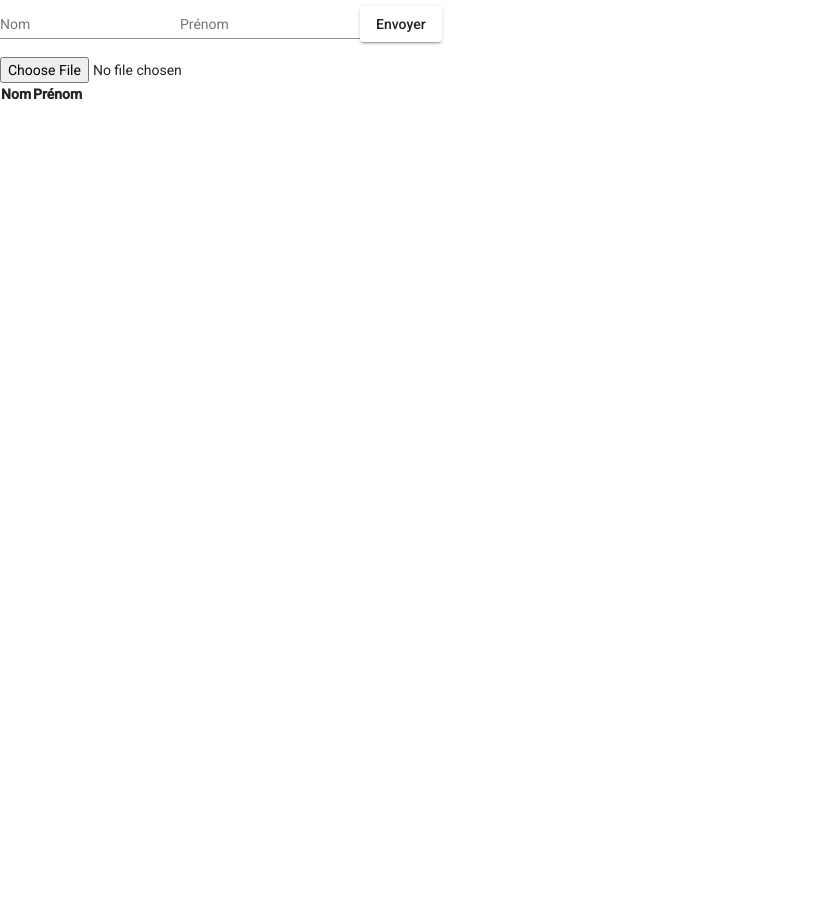
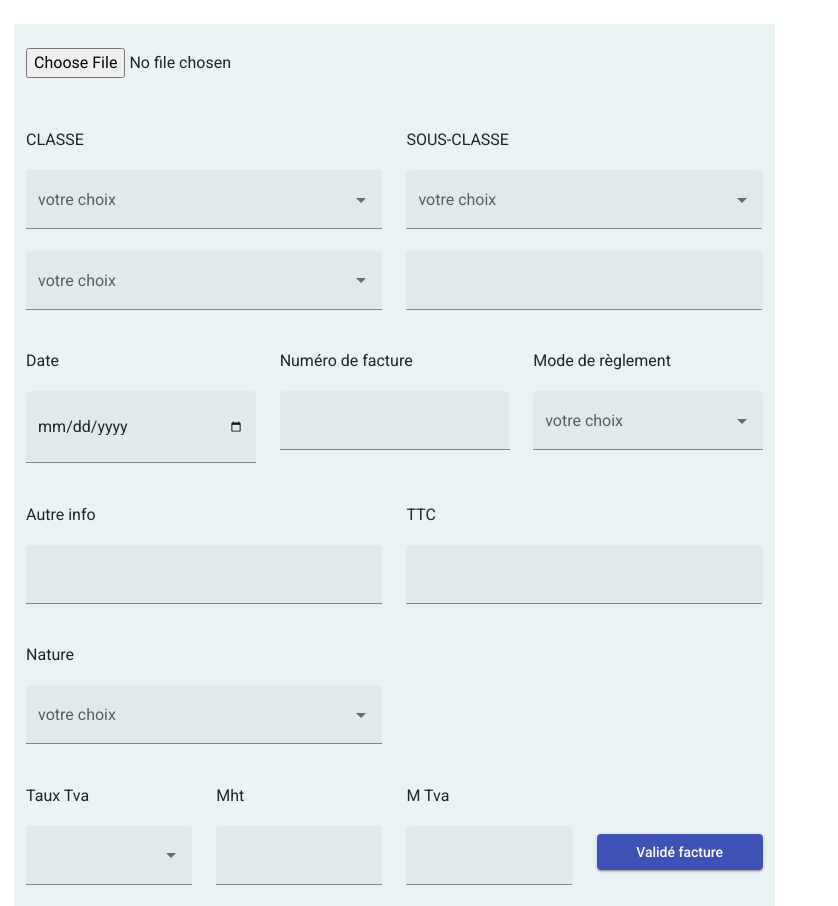
Before and after one commit to tounaf/compta-hery, an Angular app: page / in a window 1280 px wide. Shown: the whole page, without its empty margins (0-838 px from the left). Before the commit the page ends 800 px from the top, so only its background shows below. Built offline with nearby package versions, Linux system fonts and the light colour scheme.

Commit message:
interface

```diff
--- a/src/app/app.module.ts
+++ b/src/app/app.module.ts
@@ -9,6 +9,7 @@ import { MatButtonModule } from "@angular/material/button";
 import { FormsModule, ReactiveFormsModule } from '@angular/forms';
 import { ComptaComponent } from './compta/compta.component';
 import { LoginComponent } from './login/login.component';
+import { MatSelectModule } from '@angular/material/select';
 
 @NgModule({
   declarations: [
@@ -24,6 +25,7 @@ import { LoginComponent } from './login/login.component';
     MatButtonModule,
     FormsModule,
     ReactiveFormsModule,
+    MatSelectModule,
 
   ],
   providers: [],
--- a/src/app/compta/compta.component.html
+++ b/src/app/compta/compta.component.html
@@ -1,44 +1,166 @@
-<!-- Formulaire de saisie -->
-<div class="form-container" fxFlex="50">
-    <form [formGroup]="form">
-      <mat-form-field>
-        <input matInput placeholder="Nom" formControlName="nom">
-      </mat-form-field>
+<!DOCTYPE html>
+<html lang="en">
+<head>
+    <meta charset="UTF-8">
+    <meta http-equiv="X-UA-Compatible" content="IE=edge">
+    <meta name="viewport" content="width=device-width, initial-scale=1.0">
+    <title>Document</title>
+</head>
+<body>
+    <div class="row mt-4">
+        <div class="col-md-7" style="background-color: rgb(234, 243, 243); margin-left: 2%;">
+            <!-- Formulaire de saisie -->
+            <div class="form-container mt-4" fxFlex="50">
+                <form [formGroup]="form">
 
-      <mat-form-field>
-        <input matInput placeholder="Prénom" formControlName="prenom">
-      </mat-form-field>
+                    <!-- Fenêtre d'affichage d'image -->
+                    <div class="image-container" fxFlex="50">
+                        <input placeholder="image" type="file" (change)="displayImage($event)" />
+                        <img alt="myimage" [src]="imageSrc" *ngIf="imageSrc" />
+                    </div>
 
-      <!-- Autres champs -->
+                    <div class="row">
+                        <div class="col-md-6 mt-5">
+                            <h3>CLASSE</h3>
+                            <mat-form-field appearance="fill" style="width: 100%;">
+                                <mat-label>votre choix</mat-label>
+                                <mat-select>
+                                    <span *ngFor="let classe of listeClass, let j = index">
+                                    <mat-option>{{classe.value}}</mat-option>
+                                    </span>
+                                </mat-select>
+                            </mat-form-field>
+                        </div>
+                        <div class="col-md-6 mt-5">
+                            <h3>SOUS-CLASSE</h3>
+                            <mat-form-field appearance="fill" style="width: 100%;">
+                                <mat-label>votre choix</mat-label>
+                                <mat-select>
+                                    <span *ngFor="let sous_classe of listeSousClass, let j = index">
+                                    <mat-option>{{sous_classe.value}}</mat-option>
+                                    </span>
+                                </mat-select>
+                            </mat-form-field>
+                        </div>
+                    </div>
 
-      <button mat-raised-button (click)="submitForm()">Envoyer</button>
-    </form>
-  </div>
+                    <div class="row">
+                        <div class="col-md-6">
+                            <mat-form-field appearance="fill" style="width: 100%;">
+                                <mat-label>votre choix</mat-label>
+                                <mat-select>
+                                    <span *ngFor="let choix1 of listeChoix1, let j = index">
+                                    <mat-option>{{choix1.value}}</mat-option>
+                                    </span>
+                                </mat-select>
+                            </mat-form-field>
+                        </div>
+                        <div class="col-md-6">
+                            <mat-form-field appearance="fill" style="width: 100%;">
+                               <input matInput type="text">
+                            </mat-form-field>
+                        </div>
+                    </div>
 
-  <!-- Fenêtre d'affichage d'image -->
-  <div class="image-container" fxFlex="50">
-    <input placeholder="image" type="file" (change)="displayImage($event)" />
-    <img alt="myimage" [src]="imageSrc" *ngIf="imageSrc" />
-  </div>
+                    <!-- ======================================================================= -->
+                    <div class="row mt-3">
+                        <div class="col-md-4">
+                            <h3>Date</h3>
+                            <mat-form-field appearance="fill" style="width: 100%;">
+                               <input matInput type="date">
+                            </mat-form-field>
+                        </div>
+                        <div class="col-md-4">
+                            <h3>Numéro de facture</h3>
+                            <mat-form-field appearance="fill" style="width: 100%;">
+                               <input matInput type="text">
+                            </mat-form-field>
+                        </div>
+                        <div class="col-md-4">
+                            <h3>Mode de règlement</h3>
+                            <mat-form-field appearance="fill" style="width: 100%;">
+                                <mat-label>votre choix</mat-label>
+                                <mat-select>
+                                    <span *ngFor="let lgt of listeModeReglement, let j = index">
+                                    <mat-option>{{lgt.value}}</mat-option>
+                                    </span>
+                                </mat-select>
+                            </mat-form-field>
+                        </div>
+                    </div>
 
-  <!-- Tableau de résultats -->
-  <div class="results-container" fxFlex="25">
-    <table>
-      <thead>
-        <tr>
-          <th>Nom</th>
-          <th>Prénom</th>
-          <!-- Autres colonnes -->
-        </tr>
-      </thead>
-      <tbody>
-        <tr *ngFor="let result of results">
-          <!-- @ts-ignore -->
-          <td>{{ result?.nom }}</td>
-          <!-- @ts-ignore -->
-          <td>{{ result?.prenom }}</td>
-          <!-- Autres colonnes -->
-        </tr>
-      </tbody>
-    </table>
-  </div>
+
+
+                    <!-- ======================================================================= -->
+                    <div class="row mt-3">
+                        <div class="col-md-6">
+                            <h3>Autre info</h3>
+                            <mat-form-field appearance="fill" style="width: 100%;">
+                               <input matInput type="text">
+                            </mat-form-field>
+                        </div>
+                        <div class="col-md-6">
+                            <h3>TTC</h3>
+                            <mat-form-field appearance="fill" style="width: 100%;">
+                               <input matInput type="text">
+                            </mat-form-field>
+                        </div>
+                    </div>
+
+
+                    <!-- ======================================================================= -->
+                    <div class="row mt-3">
+                        <div class="col-md-6">
+                            <h3>Nature</h3>
+                            <mat-form-field appearance="fill" style="width: 100%;">
+                                <mat-label>votre choix</mat-label>
+                                <mat-select>
+                                    <span>
+                                    <mat-option></mat-option>
+                                    </span>
+                                </mat-select>
+                            </mat-form-field>
+                        </div>
+                        <div class="col-md-6">
+                        </div>
+                    </div>
+
+
+                      <!-- ======================================================================= -->
+                      <div class="row mt-3">
+                        <div class="col-md-3">
+                            <h3>Taux Tva</h3>
+                            <mat-form-field  appearance="fill" style="width: 100%;">
+                                <mat-select>
+                                    <span *ngFor="let choix1 of listeChoix1, let a = index">
+                                    <mat-option>{{choix1.value}}</mat-option>
+                                    </span>
+                                </mat-select>
+                            </mat-form-field>
+                        </div>
+                        <div class="col-md-3">
+                            <h3>Mht</h3>
+                            <mat-form-field appearance="fill" style="width: 100%;">
+                               <input matInput type="text">
+                            </mat-form-field>
+                        </div>
+                        <div class="col-md-3">
+                            <h3>M Tva</h3>
+                            <mat-form-field appearance="fill" style="width: 100%;">
+                               <input matInput type="text">
+                            </mat-form-field>
+                        </div>
+                        <div class="col-md-3">
+                            <button mat-raised-button color="primary" style="width: 100%; margin-top: 52px;">Validé facture</button>
+                        </div>
+                    </div>
+
+                </form>
+            </div>
+
+        </div>
+
+    </div>
+
+</body>
+</html>
--- a/src/app/compta/compta.component.ts
+++ b/src/app/compta/compta.component.ts
@@ -1,5 +1,7 @@
 import { Component, OnInit } from '@angular/core';
-import { FormBuilder, FormGroup } from '@angular/forms';
+import { FormArray, FormBuilder, FormControl, FormGroup, Validators } from '@angular/forms';
+
+
 interface User {
   nom: string;
   prenom: string;
@@ -13,6 +15,11 @@ interface User {
 export class ComptaComponent implements OnInit {
   form: FormGroup;
   results: User[] = [];
+  listeClass: any[] = [];
+  listeSousClass: any[] = [];
+  listeChoix1: any[] = [];
+  listChoix2: any[] = [];
+  listeModeReglement: any[] = [];
   imageSrc: string = '';
   constructor(private formBuilder: FormBuilder) {
     this.form = new FormGroup({});
@@ -24,6 +31,113 @@ export class ComptaComponent implements OnInit {
       prenom: ['']
       // Autres champs
     });
+
+    this.listeClass = [
+      {
+        id: 0,
+        value: 'FACTURE',
+      },
+      {
+        id: 1,
+        value: 'BANQUE',
+      },
+      {
+        id: 2,
+        value: 'SOCIAL',
+      },
+      {
+        id: 3,
+        value: 'FISCAL',
+      },
+      {
+        id: 4,
+        value: 'OPERATIONS DIVERS',
+      },
+      {
+        id: 5,
+        value: 'AUTRE',
+      }
+    ]
+
+    this.listeSousClass = [
+      {
+        id: 0,
+        value: 'ACHATS',
+      },
+      {
+        id: 1,
+        value: 'VENTES',
+      },
+      {
+        id: 2,
+        value: 'PIEDS DE BANQUES',
+      },
+      {
+        id: 3,
+        value: 'AUTRES',
+      }
+    ]
+
+    this.listeChoix1 = [
+      {
+        id: 0,
+        value: 'CLIENT 20%',
+      },
+      {
+        id: 1,
+        value: 'CLIENT 10%',
+      },
+      {
+        id: 2,
+        value: 'CLIENT 5.5%',
+      }
+    ]
+
+    this.listChoix2 = [
+      {
+        id: 0,
+        value: '0DIVER',
+      },
+      {
+        id: 1,
+        value: '0CARBU',
+      },
+      {
+        id: 2,
+        value: '0POSTE',
+      },
+      {
+        id: 3,
+        value: '0ORANG',
+      },
+      {
+        id: 4,
+        value: '0BOUYG',
+      },
+      {
+        id: 5,
+        value: '0CABIN',
+      }
+    ]
+
+    this.listeModeReglement = [
+      {
+        id: 0,
+        value: 'CHEQUES',
+      },
+      {
+        id: 1,
+        value: 'VIREMENT',
+      },
+      {
+        id: 2,
+        value: 'PRELEVEMENT',
+      },
+      {
+        id: 3,
+        value: 'CB',
+      }
+    ]
   }
 
   submitForm() {
```
